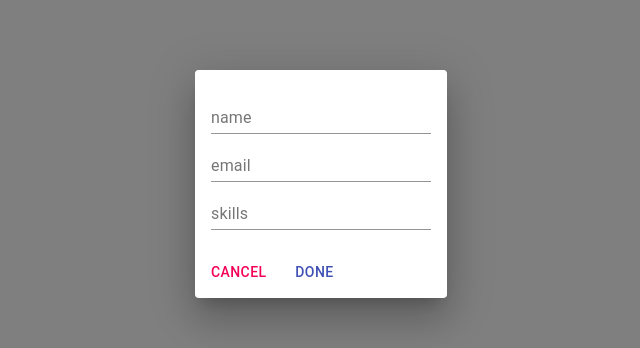
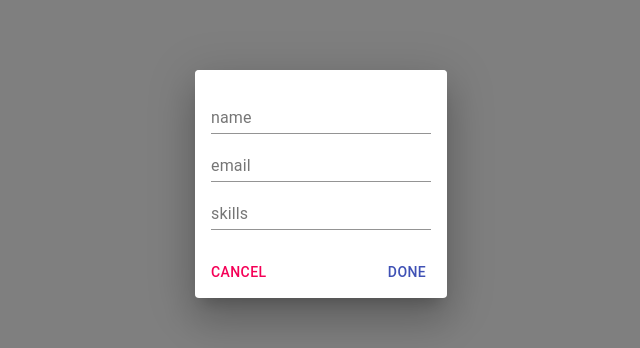
Before and after one commit to ananddtyagi/NeedItGotIt, a React (Create React App) app in the folder needitgotit/: page / in a window 1280 px wide. Shown: the part 216-564 px from the top of the page, without its empty margins (319-959 px from the left). Built offline with nearby package versions, Linux system fonts and the light colour scheme.

Commit message:
changed title and formatted input card buttons

```diff
--- a/needitgotit/public/index.html
+++ b/needitgotit/public/index.html
@@ -24,7 +24,7 @@
       work correctly both with client-side routing and a non-root public URL.
       Learn how to configure a non-root public URL by running `npm run build`.
     -->
-    <title>React App</title>
+    <title>Need it Got it</title>
   </head>
   <body>
     <noscript>You need to enable JavaScript to run this app.</noscript>
--- a/needitgotit/src/components/needit.jsx
+++ b/needitgotit/src/components/needit.jsx
@@ -28,10 +28,11 @@ const useStyles = makeStyles(theme => ({
     textAlign: 'center',
     color: theme.palette.text.secondary,
   },
-  card: {
-    position: 'relative',
+  cardActions: {
+    display: 'block',
   },
   done: {
+    display: 'inline-block',
     float: 'right',
   }
 }));
@@ -72,7 +73,7 @@ export default function NeedIt() {
               <TextField id="description" label="skills"/>
             </FormControl>
           </CardContent>
-          <CardActions>
+          <CardActions className={classes.cardActions}>
             <Button onClick={handleClose} color="secondary">Cancel</Button>
             <Button className={classes.done} color="primary" onClick={handleClose}>Done</Button>
           </CardActions>
```
